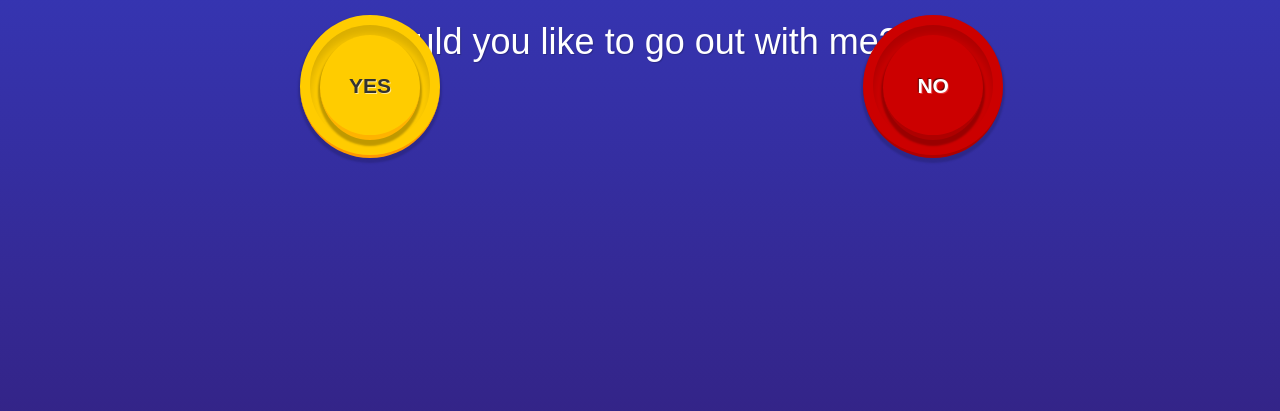
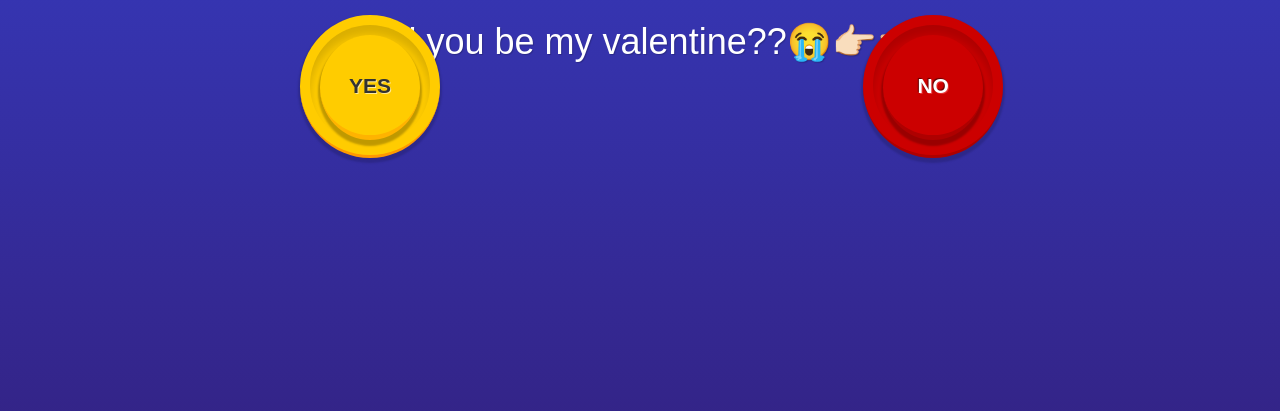
Before and after one commit to aqua-lytics/askout, a plain HTML site: page index.html in a window 1280 px wide. Shown: the part 327-738 px from the top of the page. Drawn offline with nearby package versions, Linux system fonts and the light colour scheme.

Commit message:
Update index.html

```diff
--- a/index.html
+++ b/index.html
@@ -11,7 +11,7 @@
 <body>
     <div class="wrapper">
         <img src="https://media1.giphy.com/media/v1.Y2lkPTc5MGI3NjExbW5lenZyZHI5OXM2eW95b3pmMG40cWVrMDhtNjVuM3A4dGNxa2g2dSZlcD12MV9pbnRlcm5hbF9naWZfYnlfaWQmY3Q9cw/VM1fcpu2bKs1e2Kdbj/giphy.gif" alt="Cute GIF">
-        <h1>Would you like to go out with me??</h1>
+        <h1>Will you be my valentine??😭👉🏻👈🏻</h1>
         <div class="btn-wrap static">
           <a href="javascript:void(0)" class="btn" title="Yes" id="yes">
             <span>Yes</span>
```
